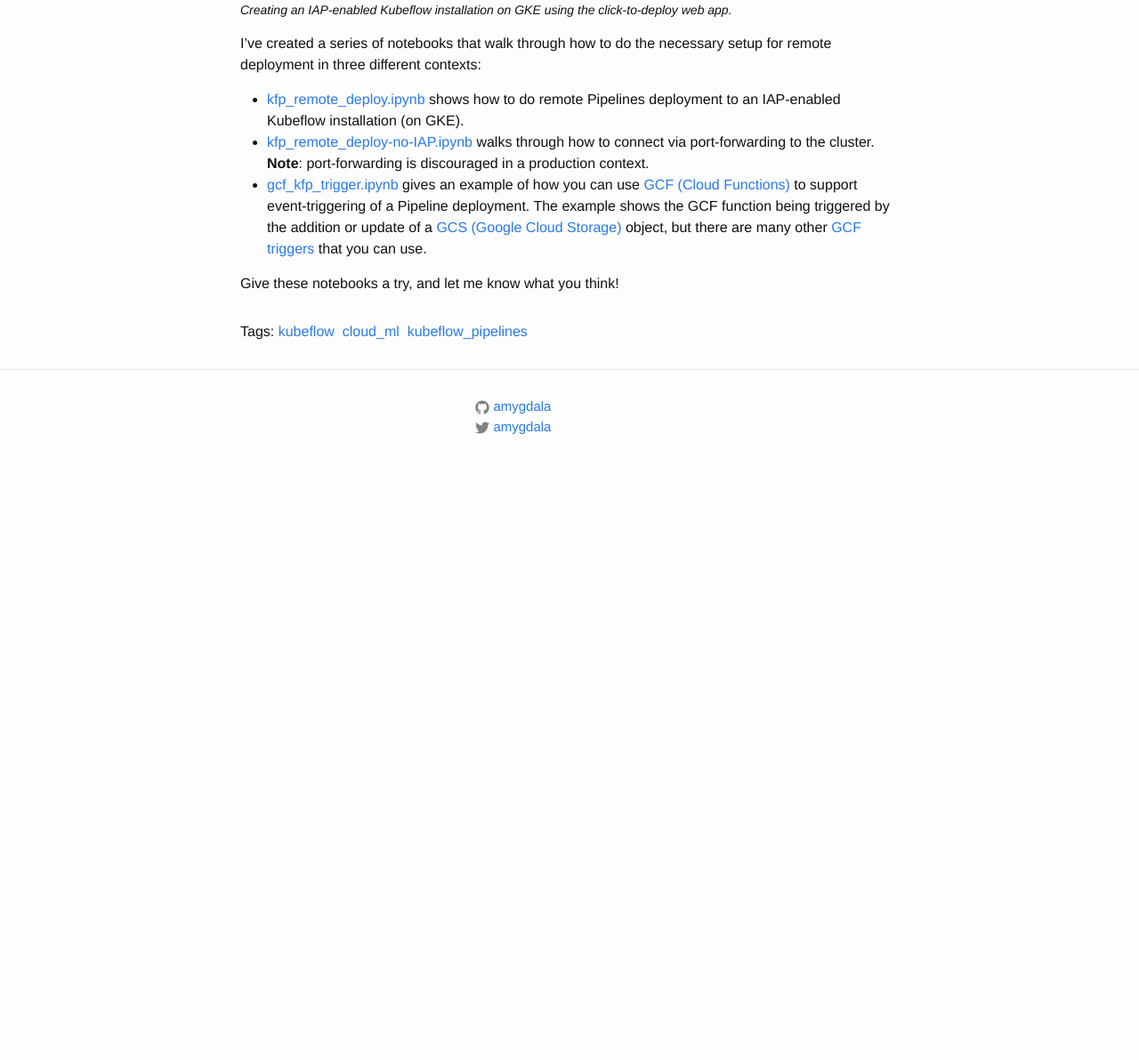
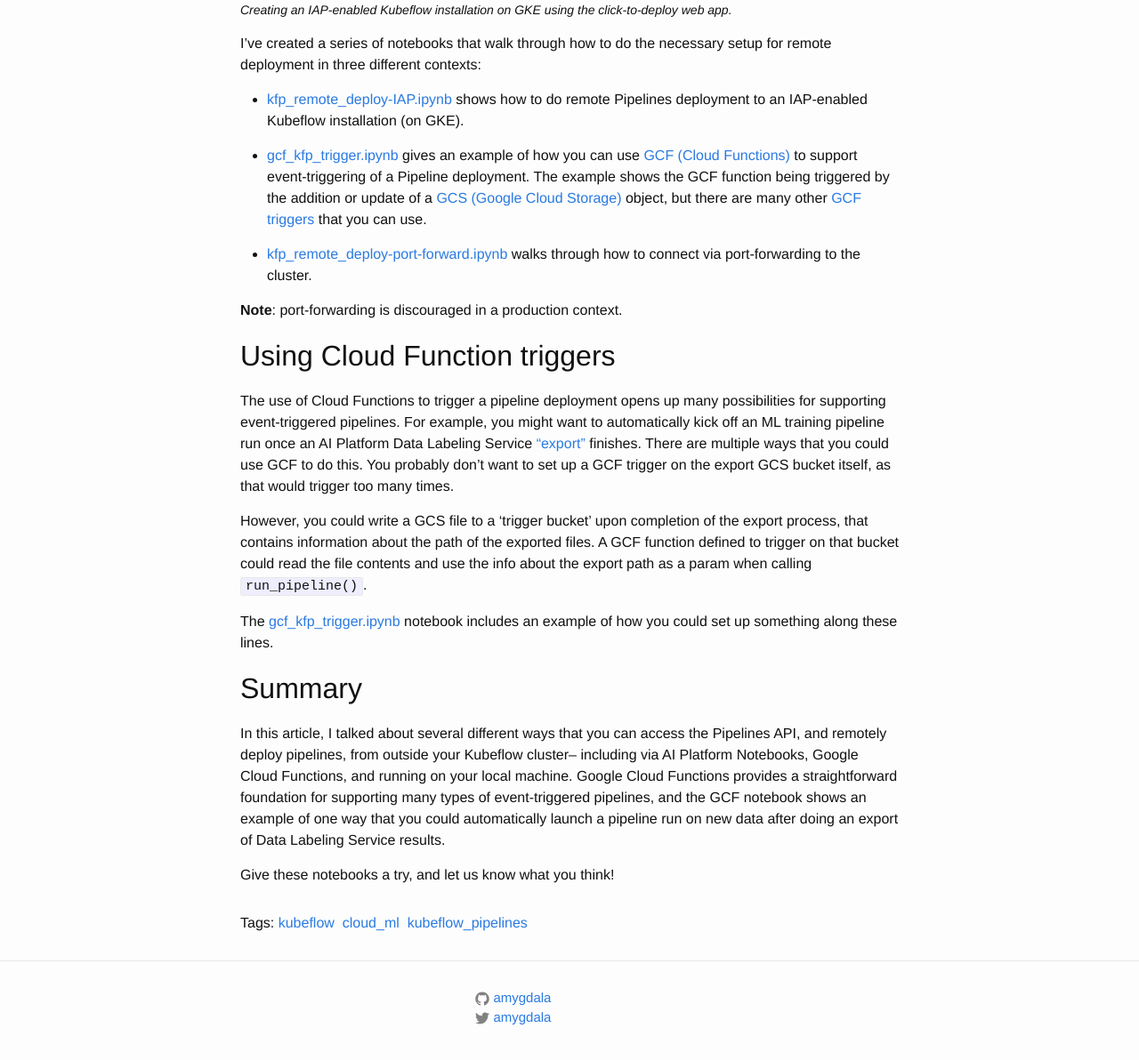
Before and after one commit to amygdala/amygdala.github.io, a Jekyll site: the page built from _posts/2019-08-21-remote-deploy.md, in a window 1280 px wide and 1400 px high, scrolled down 849 px. Shown: the part 184-1376 px from the top of the window at 89% size. Built offline with Jekyll 4.4.1, drawn with Linux system fonts in a browser that asks for light colours; before the commit the page ends 1584 px from its top, so only the background shows below that; some of the changed text lies outside the part shown.

Commit message:
remote deploy update

```diff
--- a/_posts/2019-08-21-remote-deploy.md
+++ b/_posts/2019-08-21-remote-deploy.md
@@ -20,7 +20,7 @@
 *service account* with the correct permissions.
 
 <figure>
-<a href="https://storage.googleapis.com/amy-jo/images/Screenshot%202019-04-16%2017.04.02.png" target="_blank"><img src="https://storage.googleapis.com/amy-jo/images/Screenshot%202019-04-16%2017.04.02.png" width="500"/></a>
+<a href="https://storage.googleapis.com/amy-jo/images/kf-pls/kf06_c2d.png" target="_blank"><img src="https://storage.googleapis.com/amy-jo/images/kf-pls/kf06_c2d.png" width="500"/></a>
 <figcaption><br/><i>Creating an IAP-enabled Kubeflow installation on GKE using the click-to-deploy web app.</i></figcaption>
 </figure>
 
@@ -28,11 +28,29 @@
 
 I've created a series of notebooks that walk through how to do the necessary setup for remote deployment in three different contexts:
 
-- [kfp_remote_deploy.ipynb](https://github.com/amygdala/kubeflow-examples/blob/gcf/cookbook/pipelines/notebooks/kfp_remote_deploy.ipynb) shows how to do remote Pipelines deployment to an IAP-enabled Kubeflow installation (on GKE).
-- [kfp_remote_deploy-no-IAP.ipynb](https://github.com/amygdala/kubeflow-examples/blob/gcf/cookbook/pipelines/notebooks/kfp_remote_deploy-no-IAP.ipynb) walks through how to connect via port-forwarding to the cluster.
-**Note**: port-forwarding is discouraged in a production context.
-- [gcf_kfp_trigger.ipynb](https://github.com/amygdala/kubeflow-examples/blob/gcf/cookbook/pipelines/notebooks/gcf_kfp_trigger.ipynb) gives an example of how you can use
+- [kfp_remote_deploy-IAP.ipynb](https://github.com/kubeflow/examples/blob/cookbook/cookbook/pipelines/notebooks/kfp_remote_deploy-IAP.ipynb) shows how to do remote Pipelines deployment to an IAP-enabled Kubeflow installation (on GKE).
+
+- [gcf_kfp_trigger.ipynb](https://github.com/kubeflow/examples/blob/cookbook/cookbook/pipelines/notebooks/gcf_kfp_trigger.ipynb) gives an example of how you can use
 [GCF (Cloud Functions)](https://cloud.google.com/functions/) to support event-triggering of a Pipeline deployment.
 The example shows the GCF function being triggered by the addition or update of a [GCS (Google Cloud Storage)](https://cloud.google.com/storage) object, but there are many other [GCF triggers](https://cloud.google.com/functions/docs/calling/) that you can use.
 
-Give these notebooks a try, and let me know what you think!
+- [kfp_remote_deploy-port-forward.ipynb](https://github.com/kubeflow/examples/blob/cookbook/cookbook/pipelines/notebooks/kfp_remote_deploy-port-forward.ipynb) walks through how to connect via port-forwarding to the cluster.
+
+**Note**: port-forwarding is discouraged in a production context.
+
+## Using Cloud Function triggers
+
+The use of Cloud Functions to trigger a pipeline deployment opens up many possibilities for supporting event-triggered pipelines.
+For example, you might want to automatically kick off an ML training pipeline run once an AI Platform Data Labeling Service
+["export"](https://cloud.google.com/data-labeling/docs/export#datalabel-example-python) finishes. There are multiple ways that you could use GCF to do this. You probably don't want to set up a GCF trigger on the export GCS bucket itself, as that would trigger too many times.
+
+However, you could write a GCS file to a 'trigger bucket' upon completion of the export process, that contains information about the path of the exported files.  A GCF function defined to trigger on that bucket could read the file contents and use the info about the export path as a param when calling `run_pipeline()`.
+
+The  [gcf_kfp_trigger.ipynb](https://github.com/kubeflow/examples/blob/cookbook/cookbook/pipelines/notebooks/gcf_kfp_trigger.ipynb) notebook includes an example of how you could set up something along these lines.
+
+
+## Summary
+
+In this article, I talked about several different ways that you can access the Pipelines API, and remotely deploy pipelines, from outside your Kubeflow cluster-- including via AI Platform Notebooks, Google Cloud Functions, and running on your local machine. Google Cloud Functions provides a straightforward foundation for supporting many types of event-triggered pipelines, and the GCF notebook shows an example of one way that you could automatically launch a pipeline run on new data after doing an export of Data Labeling Service results.
+
+Give these notebooks a try, and let us know what you think!
```
Also changed, not shown: other parts of _posts/2019-08-21-remote-deploy.md (+2 -2 lines).
